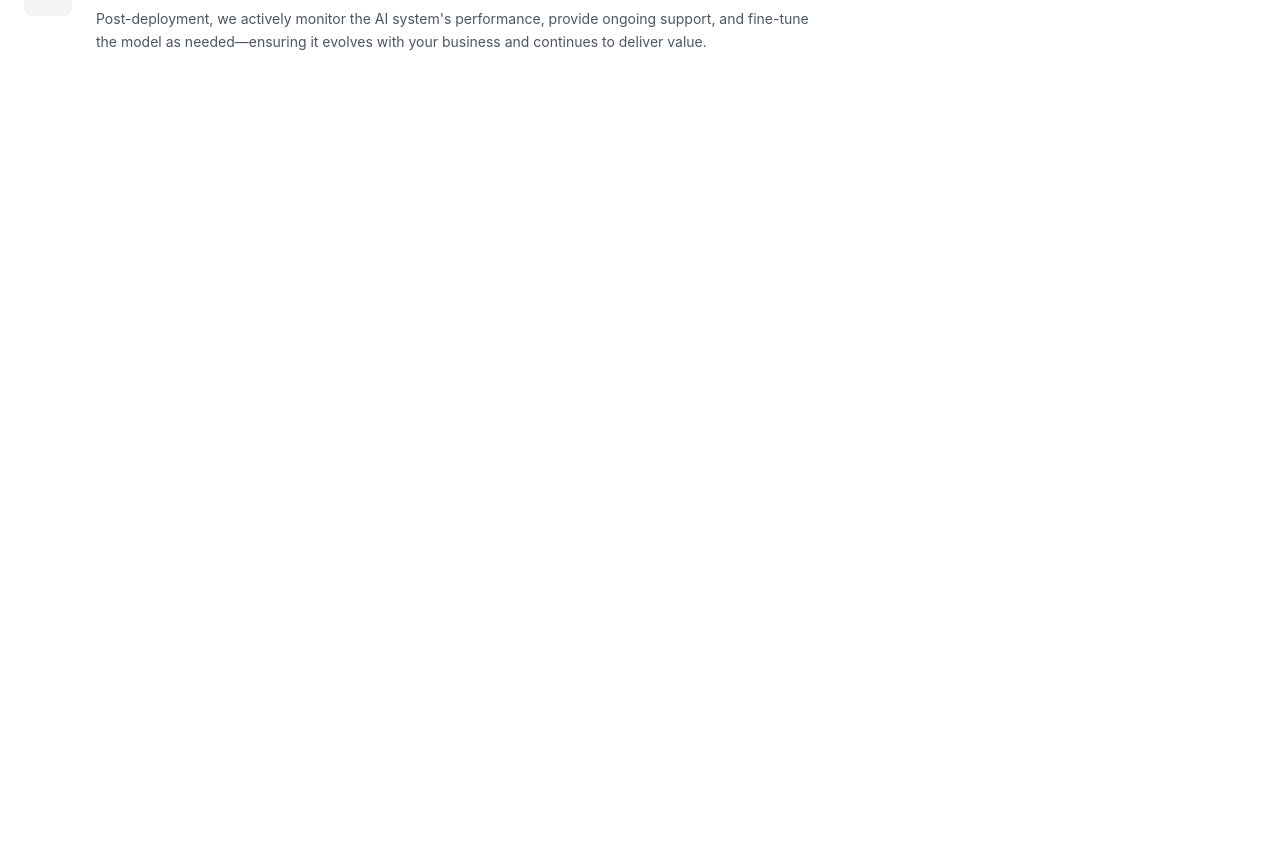
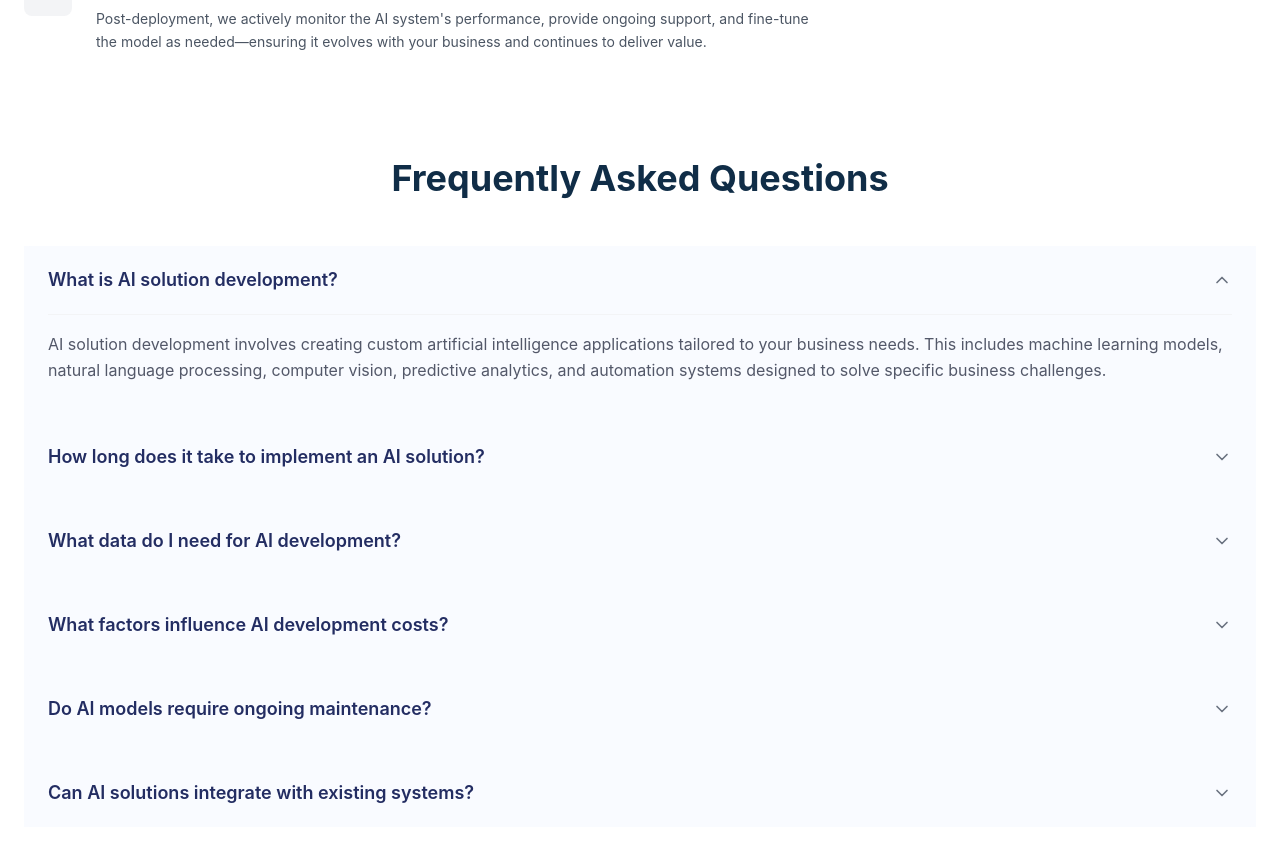
Before and after one commit to rastogi30/Mindor-tech, a Next.js app: page /services/ai-powered-solutions in a window 1280 px wide. Shown: the part 3010-3852 px from the top of the page. Before the commit the page ends 3128 px from the top, so only its background shows below. Built offline with nearby package versions, Linux system fonts and the light colour scheme.

Commit message:
ai faq added

```diff
--- a/src/components/webcomponents/faq.tsx
+++ b/src/components/webcomponents/faq.tsx
@@ -9,10 +9,16 @@ interface FAQItem {
     answer: string;
 }
 
-const FAQ: React.FC = () => {
-    const [openItems, setOpenItems] = useState<string[]>(['custom-web-dev']);
+type FAQVariant = 'web' | 'ai';
 
-    const faqData: FAQItem[] = [
+interface FAQProps {
+    variant?: FAQVariant;
+}
+
+const FAQ: React.FC<FAQProps> = ({ variant = 'web' }) => {
+    const [openItems, setOpenItems] = useState<string[]>([variant === 'web' ? 'custom-web-dev' : 'what-is-ai']);
+
+    const webFaqData: FAQItem[] = [
         {
             id: 'custom-web-dev',
             question: 'What is custom web development?',
@@ -45,6 +51,41 @@ const FAQ: React.FC = () => {
         }
     ];
 
+    const aiFaqData: FAQItem[] = [
+        {
+            id: 'what-is-ai',
+            question: 'What is AI solution development?',
+            answer: 'AI solution development involves creating custom artificial intelligence applications tailored to your business needs. This includes machine learning models, natural language processing, computer vision, predictive analytics, and automation systems designed to solve specific business challenges.'
+        },
+        {
+            id: 'ai-implementation-time',
+            question: 'How long does it take to implement an AI solution?',
+            answer: 'AI implementation timelines vary based on complexity and data availability. Simple AI integrations may take 2-4 weeks, while complex custom models can take 3-6 months including data preparation, model training, testing, and deployment phases.'
+        },
+        {
+            id: 'data-requirements',
+            question: 'What data do I need for AI development?',
+            answer: 'Data requirements depend on your specific AI application. Generally, you need clean, relevant, and sufficient data for training. We help assess your data quality, identify gaps, and implement data collection strategies if needed.'
+        },
+        {
+            id: 'ai-cost-factors',
+            question: 'What factors influence AI development costs?',
+            answer: 'AI development costs depend on project complexity, data volume and quality, required accuracy levels, infrastructure needs, ongoing training requirements, and the specific AI technologies used.'
+        },
+        {
+            id: 'ai-maintenance',
+            question: 'Do AI models require ongoing maintenance?',
+            answer: 'Yes, AI models need continuous monitoring and maintenance. This includes performance tracking, model retraining with new data, accuracy optimization, and updates to handle changing business requirements or data patterns.'
+        },
+        {
+            id: 'ai-integration',
+            question: 'Can AI solutions integrate with existing systems?',
+            answer: 'Absolutely! We design AI solutions to seamlessly integrate with your existing software, databases, and workflows. Our team ensures minimal disruption during implementation and provides comprehensive integration support.'
+        }
+    ];
+
+    const faqData = variant === 'web' ? webFaqData : aiFaqData;
+
     const toggleItem = (itemId: string) => {
         setOpenItems(prev =>
             prev.includes(itemId)
@@ -54,7 +95,7 @@ const FAQ: React.FC = () => {
     };
 
     return (
-        <div className=" py-10  px-6">
+        <div className="py-10 px-6">
             <div className="max-w-7xl mx-auto">
                 <h2 className="text-3xl md:text-4xl font-bold text-center mb-12" style={{ color: '#102D47' }}>
                     Frequently Asked Questions
--- a/src/services/ai.tsx
+++ b/src/services/ai.tsx
@@ -4,6 +4,7 @@ import Landing from '@/components/webcomponents/landing';
 import Choose from '@/components/webcomponents/chooseus';
 import Business from '@/components/Business';
 import Process from '@/components/aicomponents/process';
+import FAQ from '@/components/webcomponents/faq';
 
 const AI: React.FC = () => {
     return (
@@ -13,6 +14,7 @@ const AI: React.FC = () => {
             <Choose variant="ai" />
             <Business variant="ai" />
             <Process />
+            <FAQ variant="ai" />
         </div>
     );
 };
```
